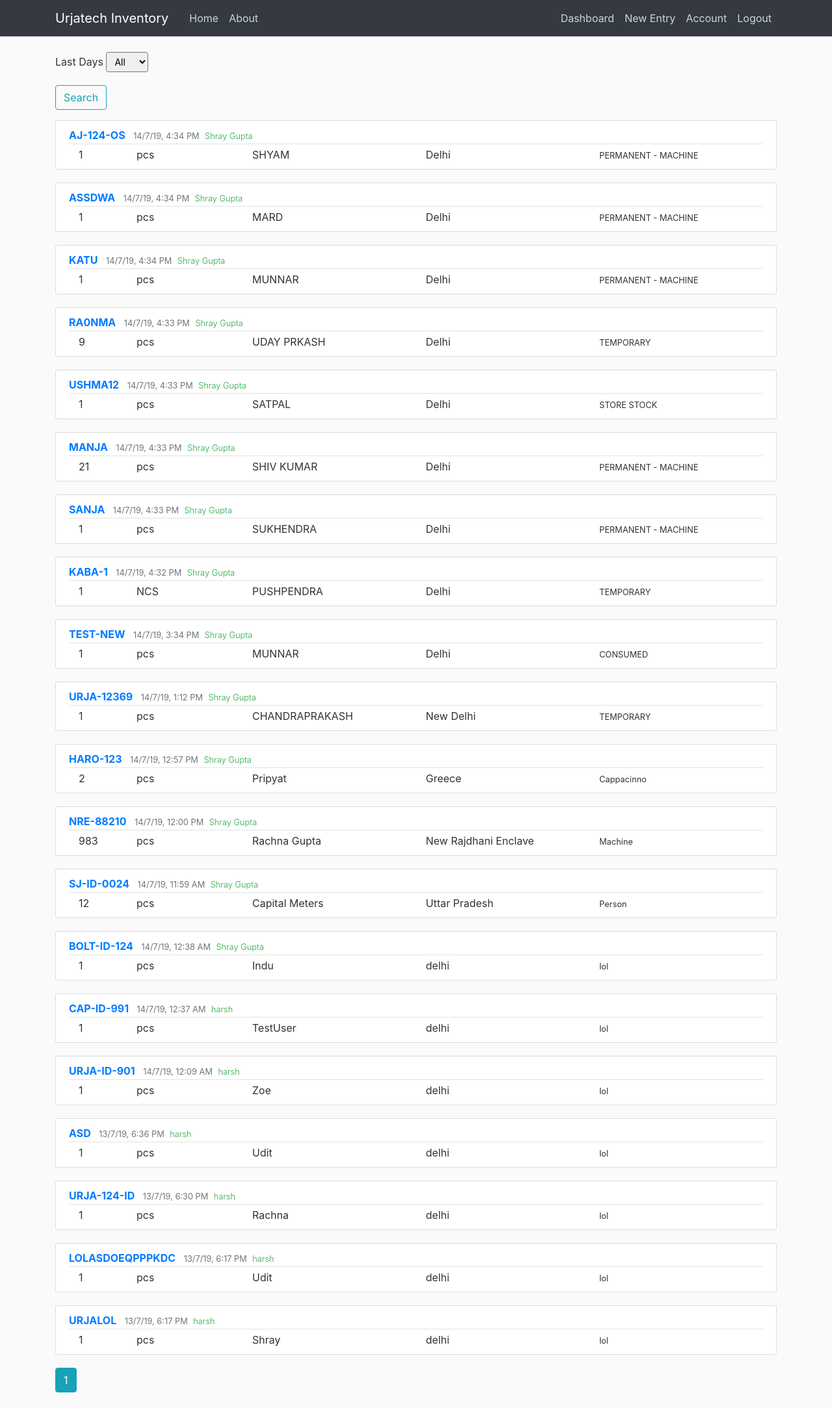
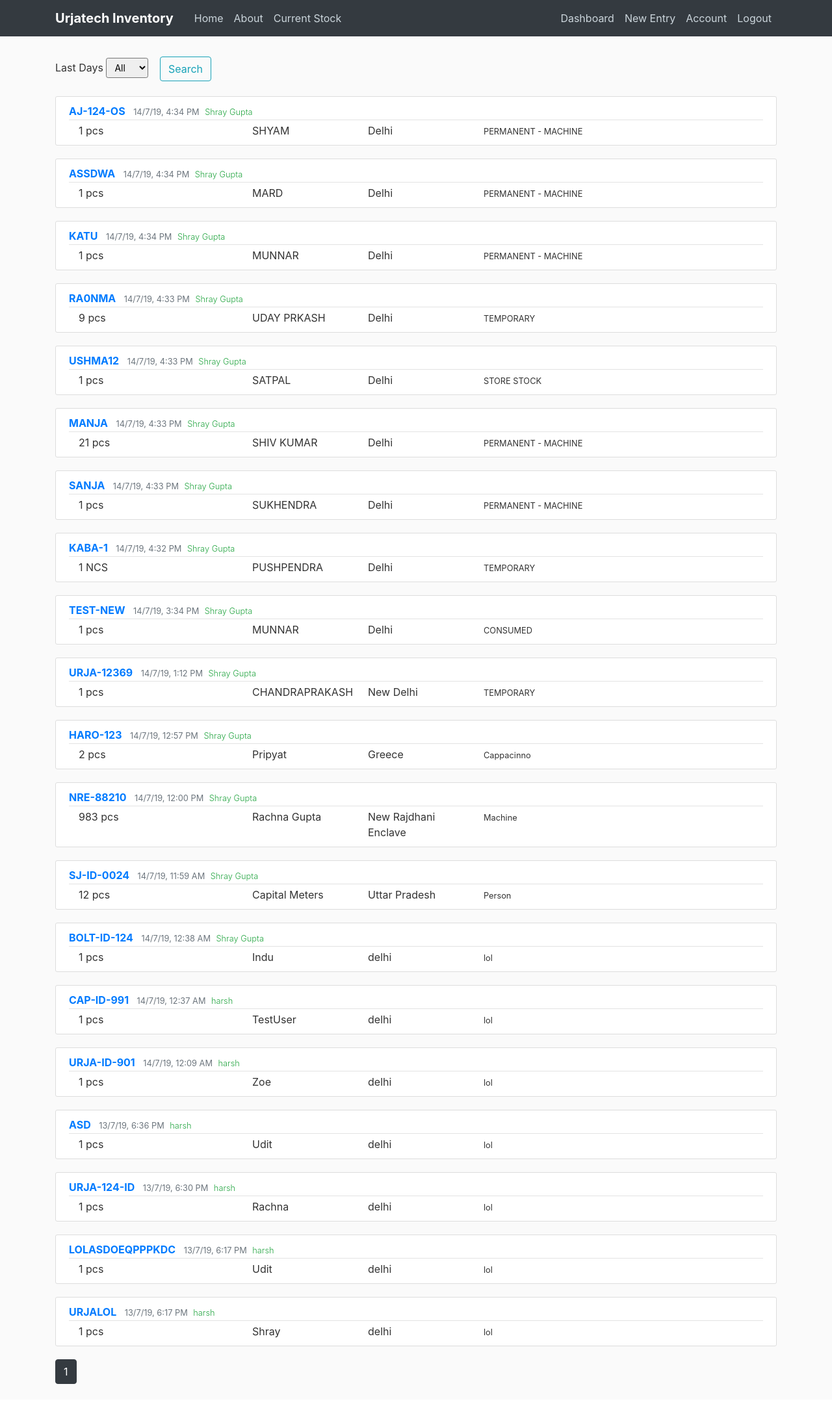
Before and after one commit to theharshgupta/urja-inventory, a Flask app: page /home in a window 1280 px wide. Shown: the whole page at 65% size. After the commit the page ends 2130 px from the top, so only its background shows below. Run offline with Flask 2, Linux system fonts and the light colour scheme; a user stored in the database is signed in; data comes from the database, SQL or seed files in the repository; both versions use the stored data as it was after the commit; some libraries are stand-ins or nearby versions.

Commit message:
current stock

```diff
--- a/flaskblog/forms.py
+++ b/flaskblog/forms.py
@@ -58,7 +58,7 @@ class PostForm(FlaskForm):
     person = SelectField('Person', choices=CHOICES_PERSON, validators=[DataRequired()])
     location = SelectField('Location/Machine', default='Delhi', choices=CHOICES_LOCATION)
     type_issued = SelectField('Type Issued', default='CONSUMED', choices=CHOICES_TYPE_ISSUED)
-    submit = SubmitField('Post')
+    submit = SubmitField('Submit')
 
 class SortDays(FlaskForm):
     # for some reason the value of tuples below has to be strings and not ints
--- a/flaskblog/routes.py
+++ b/flaskblog/routes.py
@@ -16,6 +16,7 @@ from flask_login import login_user, current_user, logout_user, login_required
 @app.route("/", methods=['GET', 'POST'])
 @app.route("/home", methods=['GET', 'POST'])
 def home():
+    is_empty=False
     page = request.args.get('page', 1, type=int)
     per_page=20
     form = SortDays()
@@ -25,7 +26,7 @@ def home():
     if form.sort_days.data == '1':
         posts = Post.query.order_by(desc(Post.date_posted)).filter(Post.date_posted > (datetime.now()-timedelta(days=1)))
     elif form.sort_days.data == '7':
-        posts = Post.query.order_by(desc(Post.date_posted)).filter(Post.date_posted > (datetime.now()-timedelta(hours=5)))
+        posts = Post.query.order_by(desc(Post.date_posted)).filter(Post.date_posted > (datetime.now()-timedelta(hours=7)))
     elif form.sort_days.data == '30':
         posts = Post.query.order_by(desc(Post.date_posted)).filter(Post.date_posted > (datetime.now()-timedelta(days=30)))
     elif form.sort_days.data == '90':
@@ -34,8 +35,14 @@ def home():
         posts = Post.query.order_by(desc(Post.date_posted)).filter(Post.date_posted > (datetime.now()-timedelta(days=360)))
     elif form.sort_days.data == 'All':
         posts = Post.query.order_by(desc(Post.date_posted))
+    # This is to check if the there are no posts, then we can put a message
+    # on the screen saying that there are no posts for the available dates
+    if len(posts.all()) == 0:
+        is_empty = True
 
-    return render_template('home.html', form=form, posts=posts.paginate(page=page, per_page=per_page))
+    return render_template('home.html', form=form,
+                            posts=posts.paginate(page=page, per_page=per_page),
+                            is_empty=is_empty)
 
 @app.route("/about")
 def about():
--- a/flaskblog/templates/home.html
+++ b/flaskblog/templates/home.html
@@ -8,18 +8,19 @@
                 {{ form.sort_days(class="form-control form-control-lg is-invalid") }}
                 <div class="invalid-feedback">
                     {% for error in form.sort_days.errors %}
-                        <span>
+                    <span>
                     {{ error }}
                     </span>
                     {% endfor %}
                 </div>
             {% else %}
-                {{ form.sort_days(class="form-control-sm") }}
+            {{ form.sort_days(class="form-control-sm") }}
             {% endif %}
+
+            <div class="btn">
+              {{ form.submit(class="btn btn-outline-info") }}
+            </div>
         </div>
-    <div class="form-group">
-        {{ form.submit(class="btn btn-outline-info") }}
-    </div>
 </form>
 
 <!-- DISPLAY POSTS -->
@@ -35,16 +36,13 @@
       </div>
       <div class="container text-sm">
         <div class="row">
-          <div class="col-1">
-            {{ post.numbers_issued }}
+          <div class="col-3">
+            {{ post.numbers_issued }} {{post.unit}}
           </div>
           <div class="col-2">
-            {{ post.unit }}
-          </div>
-          <div class="col">
             {{ post.person }}
           </div>
-        <div class="col">
+        <div class="col-2">
           {{ post.location }}
         </div>
         <div class="col">
@@ -59,12 +57,16 @@
 {% for page_num in posts.iter_pages(left_edge=1, right_edge=1, left_current=1, right_current=2) %}
   {% if page_num %}
     {% if posts.page == page_num %}
-      <a class="btn btn-info mb-4" href="{{ url_for('home', page=page_num) }}">{{page_num}}</a>
+      <a class="btn btn-dark mb-4" href="{{ url_for('home', page=page_num) }}">{{page_num}}</a>
     {% else %}
-      <a class="btn btn-outline-info mb-4" href="{{ url_for('home', page=page_num) }}">{{page_num}}</a>
+      <a class="btn btn-outline-dark mb-4" href="{{ url_for('home', page=page_num) }}">{{page_num}}</a>
     {% endif %}
   {% else %}
     ...
   {% endif %}
 {% endfor %}
+{% if is_empty %}
+
+  No Post in the selected days! Please select some other date.
+{% endif %}
 {% endblock content %}
--- a/flaskblog/templates/layout.html
+++ b/flaskblog/templates/layout.html
@@ -18,7 +18,7 @@
 <header class="site-header">
     <nav class="navbar navbar-expand-md navbar-dark bg-dark fixed-top">
         <div class="container">
-            <a class="navbar-brand mr-4" href="/">Urjatech Inventory</a>
+            <a class="navbar-brand mr-4 font-weight-bold" href="/">Urjatech Inventory</a>
             <button class="navbar-toggler" type="button" data-toggle="collapse" data-target="#navbarToggle" aria-controls="navbarToggle" aria-expanded="false" aria-label="Toggle navigation">
                 <span class="navbar-toggler-icon"></span>
             </button>
@@ -26,6 +26,9 @@
                 <div class="navbar-nav mr-auto">
                     <a class="nav-item nav-link" href="{{ url_for('home')}}">Home</a>
                     <a class="nav-item nav-link" href="{{ url_for('about')}}">About</a>
+                    {% if current_user.is_authenticated %}
+                      <a class="nav-item nav-link" href="{{ url_for('stock')}}">Current Stock</a>
+                    {% endif %}
                 </div>
                 <!-- Navbar Right Side -->
                 <div class="navbar-nav">
```
Also changed, not shown: flaskblog/templates/stock.html (+6 -8 lines), flaskblog/site.db, flaskblog/static/favicon.ico.
